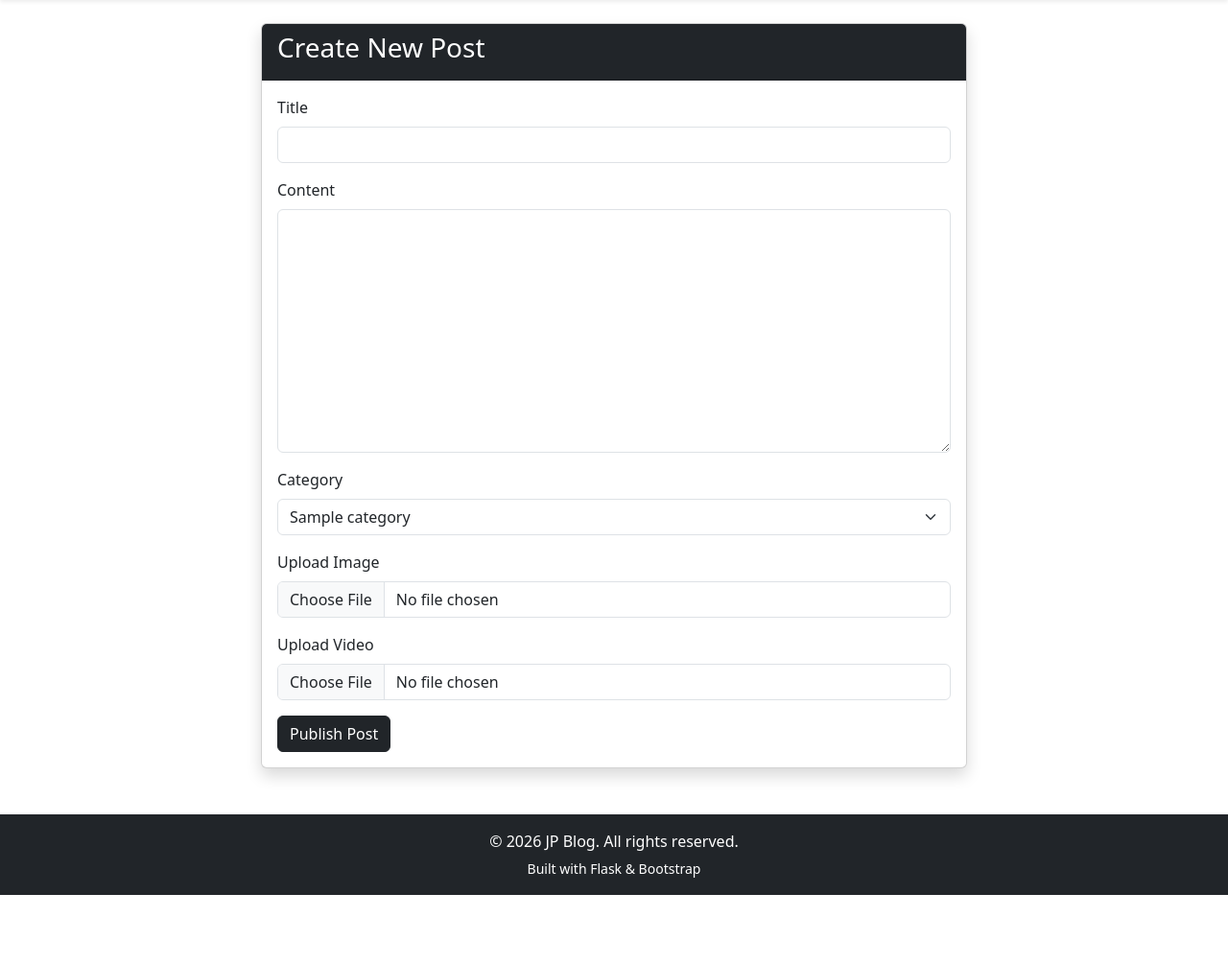
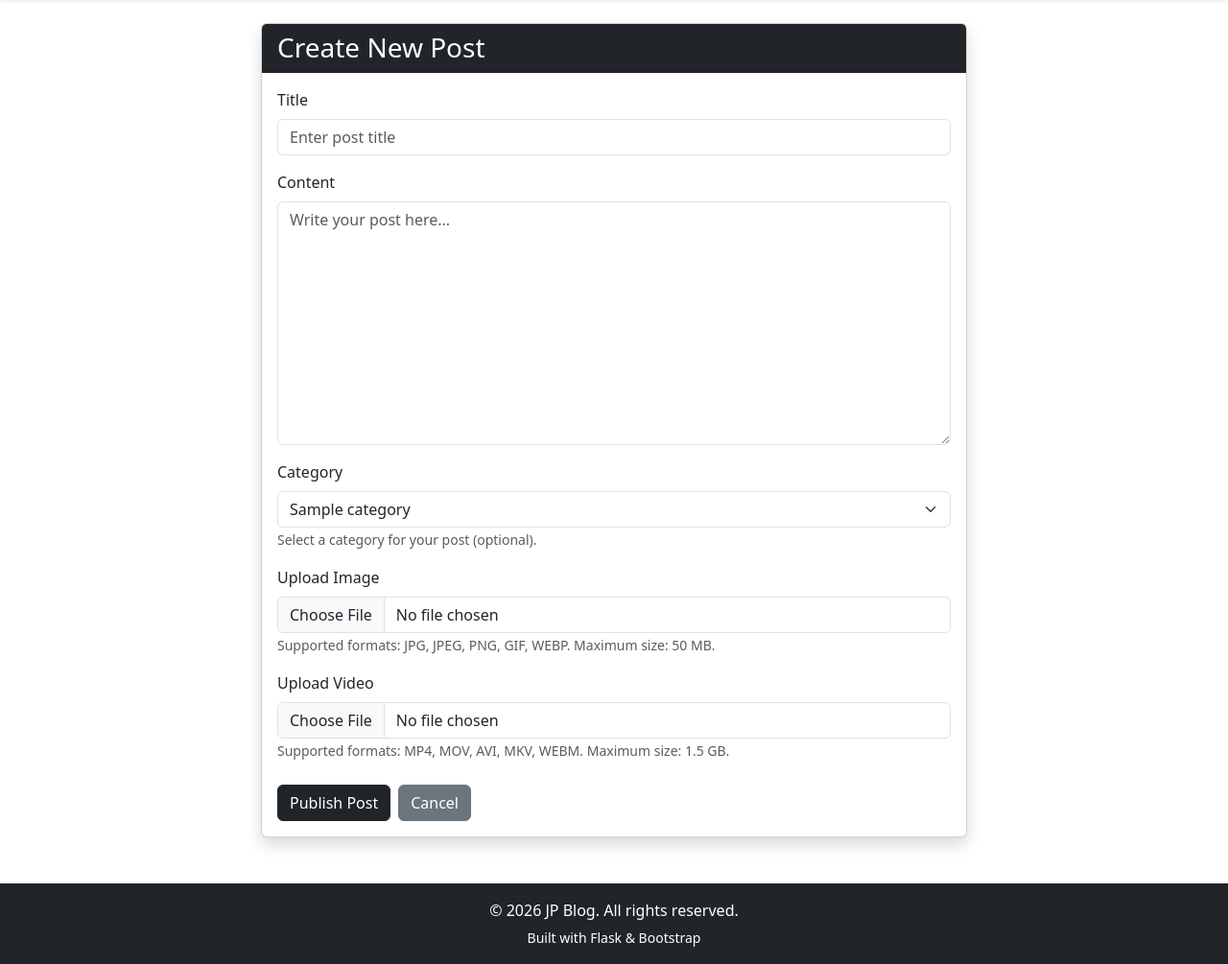
Before and after one commit to tersookor758-lang/my-flask-blog, a Flask app: page /create-post in a window 1280 px wide. Shown: the part 56-1061 px from the top of the page at 96% size. Before the commit the page ends 989 px from the top, so only its background shows below. Run offline with Flask 3, Linux system fonts and the light colour scheme; a user stored in the database is signed in; tables that the repository leaves empty hold one stand-in row (values such as "Sample post"); some libraries are stand-ins or nearby versions.

Commit message:
I made some change

```diff
--- a/templates/create_post.html
+++ b/templates/create_post.html
@@ -14,57 +14,125 @@ Create Post
 
             <div class="card-header bg-dark text-white">
 
-                <h3>Create New Post</h3>
+                <h3 class="mb-0">
+                    Create New Post
+                </h3>
 
             </div>
 
             <div class="card-body">
 
-                <form method="POST" enctype="multipart/form-data">
+                <form
+                    method="POST"
+                    enctype="multipart/form-data"
+                    id="createPostForm"
+                >
 
                     {{ form.hidden_tag() }}
+
+                    <!-- Title -->
 
                     <div class="mb-3">
 
                         {{ form.title.label(class="form-label") }}
 
-                        {{ form.title(class="form-control") }}
+                        {{ form.title(
+                            class="form-control",
+                            placeholder="Enter post title",
+                            required=True
+                        ) }}
 
                     </div>
+
+                    <!-- Content -->
 
                     <div class="mb-3">
 
                         {{ form.content.label(class="form-label") }}
 
-                        {{ form.content(class="form-control", rows="10") }}
+                        {{ form.content(
+                            class="form-control",
+                            rows="10",
+                            placeholder="Write your post here...",
+                            required=True
+                        ) }}
 
                     </div>
+
+                    <!-- Category -->
 
                     <div class="mb-3">
 
                         {{ form.category.label(class="form-label") }}
 
-                        {{ form.category(class="form-select") }}
+                        {{ form.category(
+                            class="form-select"
+                        ) }}
+
+                        <small class="text-muted">
+                            Select a category for your post (optional).
+                        </small>
 
                     </div>
+
+                    <!-- Image -->
 
                     <div class="mb-3">
 
                         {{ form.image.label(class="form-label") }}
 
-                        {{ form.image(class="form-control") }}
+                        {{ form.image(
+                            class="form-control",
+                            accept="image/*"
+                        ) }}
+
+                        <small class="text-muted">
+                            Supported formats:
+                            JPG, JPEG, PNG, GIF, WEBP.
+                            Maximum size: 50 MB.
+                        </small>
 
                     </div>
 
-                    <div class="mb-3">
+                    <!-- Video -->
+
+                    <div class="mb-4">
 
                         {{ form.video.label(class="form-label") }}
 
-                        {{ form.video(class="form-control") }}
+                        {{ form.video(
+                            class="form-control",
+                            accept="video/*"
+                        ) }}
+
+                        <small class="text-muted">
+                            Supported formats:
+                            MP4, MOV, AVI, MKV, WEBM.
+                            Maximum size: 1.5 GB.
+                        </small>
 
                     </div>
 
-                    {{ form.submit(class="btn btn-dark") }}
+                    <!-- Buttons -->
+
+                    <div class="d-flex gap-2">
+
+                        <button
+                            type="submit"
+                            class="btn btn-dark"
+                            id="submitBtn"
+                        >
+                            Publish Post
+                        </button>
+
+                        <a
+                            href="{{ url_for('main.home') }}"
+                            class="btn btn-secondary"
+                        >
+                            Cancel
+                        </a>
+
+                    </div>
 
                 </form>
 
@@ -76,4 +144,21 @@ Create Post
 
 </div>
 
+<script>
+
+document.getElementById("createPostForm").addEventListener(
+    "submit",
+    function () {
+
+        const button = document.getElementById("submitBtn");
+
+        button.disabled = true;
+
+        button.innerHTML = "Uploading...";
+
+    }
+);
+
+</script>
+
 {% endblock %}
```
